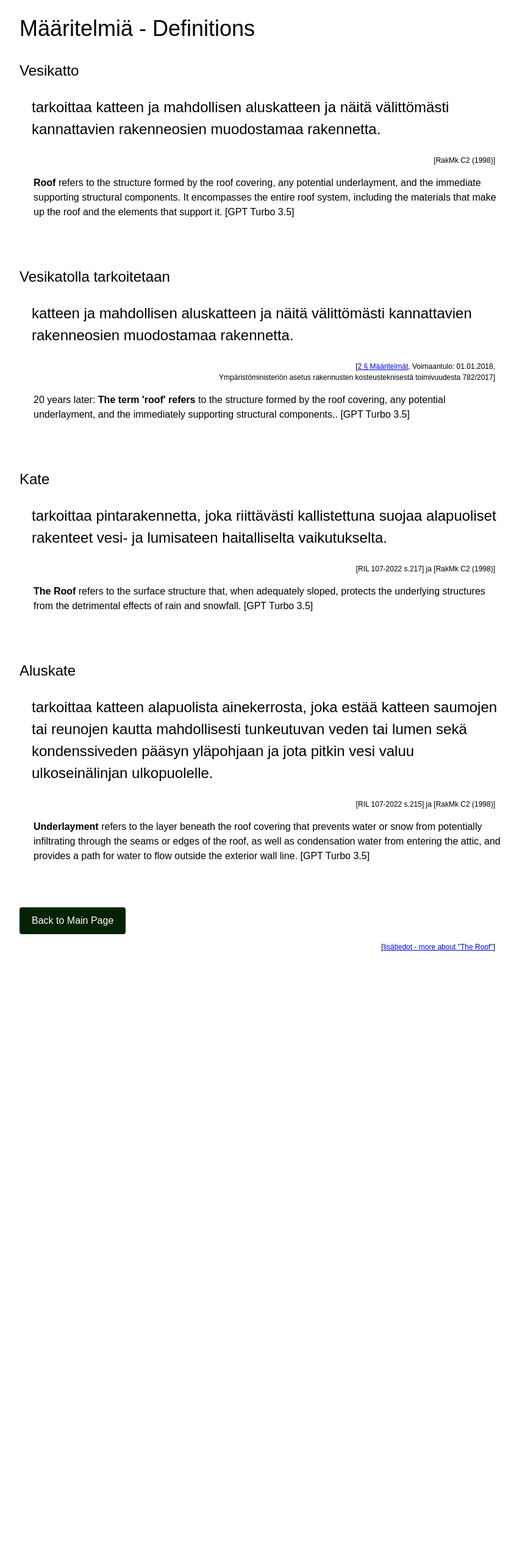
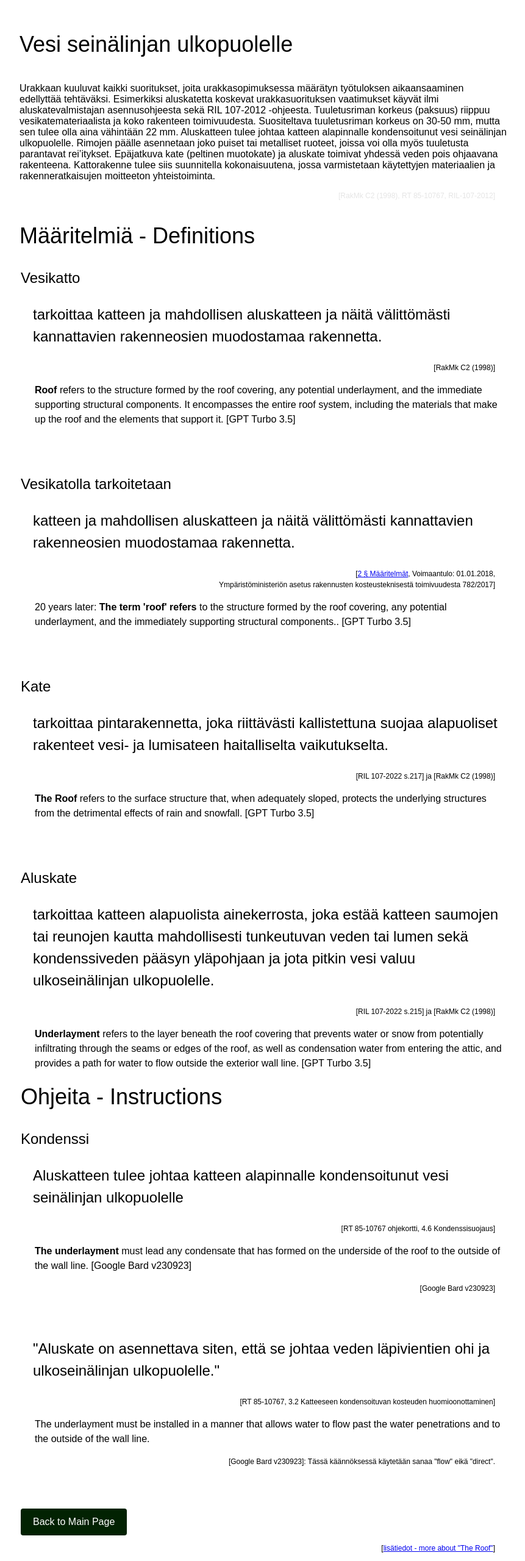
Before and after one commit to talonendm/rimat, a plain HTML site: page assets/html/maaritelmat.html in a window 1280 px wide. Shown: the whole page at 61% size, without its empty margins (208-1069 px from the left). Before the commit the page ends 1594 px from the top, so only its background shows below. Drawn offline with Linux system fonts and the light colour scheme.

Commit message:
rimat RT

```diff
--- a/assets/html/maaritelmat.html
+++ b/assets/html/maaritelmat.html
@@ -4,46 +4,106 @@
 <head>
     <meta charset="UTF-8">
     <meta name="viewport" content="width=device-width, initial-scale=1.0">
-    <title>Määritelmät</title>
+    <title>Määritelmät - toimiva katto</title>
     <link rel="stylesheet" type="text/css" href="/rimat/assets/html/style-html-white.css">
 </head>
 
 <body>
+    <div class="container">
+
+        <p class="text2">Vesi seinälinjan ulkopuolelle</p>
+
+        <p class="fade-out-start">Urakkaan kuuluvat kaikki suoritukset, joita urakkasopimuksessa määrätyn työtuloksen
+            aikaansaaminen edellyttää tehtäväksi. Esimerkiksi aluskatetta koskevat urakkasuorituksen vaatimukset käyvät
+            ilmi aluskatevalmistajan asennusohjeesta sekä RIL 107-2012 -ohjeesta. Tuuletusriman korkeus (paksuus)
+            riippuu vesikatemateriaalista ja koko rakenteen toimivuudesta. Suositeltava tuuletusriman korkeus on 30-50
+            mm, mutta sen tulee olla aina vähintään 22 mm. Aluskatteen tulee johtaa katteen alapinnalle kondensoitunut
+            vesi seinälinjan ulkopuolelle. Rimojen päälle asennetaan joko puiset tai metalliset ruoteet, joissa voi olla
+            myös tuuletusta parantavat rei’itykset. Epäjatkuva kate (peltinen muotokate) ja aluskate toimivat yhdessä
+            veden pois ohjaavana rakenteena. Kattorakenne tulee siis suunnitella kokonaisuutena, jossa varmistetaan
+            käytettyjen materiaalien ja rakenneratkaisujen moitteeton yhteistoiminta.</p>
+
+            <p class="fade-out-reference">[RakMk C2 (1998), RT 85-10767, RIL-107-2012]</p>
+    </div>
     <div class="container">
         <div class="text2">Määritelmiä - Definitions</div>
         <div class="text">
 
 
             <p>Vesikatto</p>
-            <p class="fade-out">tarkoittaa katteen ja mahdollisen aluskatteen ja näitä välittömästi kannattavien rakenneosien muodostamaa rakennetta.</p>
+            <p class="fade-out">tarkoittaa katteen ja mahdollisen aluskatteen ja näitä välittömästi kannattavien
+                rakenneosien muodostamaa rakennetta.</p>
             <p class="fade-out-reference">[RakMk C2 (1998)]</p>
-            <p class="fade-out-en"><b>Roof</b> refers to the structure formed by the roof covering, any potential underlayment, and the immediate supporting structural components. It encompasses the entire roof system, including the materials that make up the roof and the elements that support it. [GPT Turbo 3.5]</p>
+            <p class="fade-out-en"><b>Roof</b> refers to the structure formed by the roof covering, any potential
+                underlayment, and the immediate supporting structural components. It encompasses the entire roof system,
+                including the materials that make up the roof and the elements that support it. [GPT Turbo 3.5]</p>
             <br>
 
             <p>Vesikatolla tarkoitetaan</p>
-            <p class="fade-out">katteen ja mahdollisen aluskatteen ja näitä välittömästi kannattavien rakenneosien muodostamaa rakennetta.</p>
-            <p class="fade-out-reference">[<a href="https://www.finlex.fi/fi/laki/alkup/2017/20170782#Pidm46333579395952">2 § Määritelmät</a>, Voimaantulo: 01.01.2018,<br>Ympäristöministeriön asetus rakennusten kosteusteknisestä toimivuudesta 782/2017]</p>
-            <p class="fade-out-en">20 years later: <b>The term 'roof' refers</b> to the structure formed by the roof covering, any potential underlayment, and the immediately supporting structural components.. [GPT Turbo 3.5]</p>
+            <p class="fade-out">katteen ja mahdollisen aluskatteen ja näitä välittömästi kannattavien rakenneosien
+                muodostamaa rakennetta.</p>
+            <p class="fade-out-reference">[<a
+                    href="https://www.finlex.fi/fi/laki/alkup/2017/20170782#Pidm46333579395952">2 § Määritelmät</a>,
+                Voimaantulo: 01.01.2018,<br>Ympäristöministeriön asetus rakennusten kosteusteknisestä toimivuudesta
+                782/2017]</p>
+            <p class="fade-out-en">20 years later: <b>The term 'roof' refers</b> to the structure formed by the roof
+                covering, any potential underlayment, and the immediately supporting structural components.. [GPT Turbo
+                3.5]</p>
             <br>
 
             <p>Kate</p>
-            <p class="fade-out">tarkoittaa pintarakennetta, joka riittävästi kallistettuna suojaa alapuoliset rakenteet vesi- ja lumisateen haitalliselta vaikutukselta.</p>
+            <p class="fade-out">tarkoittaa pintarakennetta, joka riittävästi kallistettuna suojaa alapuoliset rakenteet
+                vesi- ja lumisateen haitalliselta vaikutukselta.</p>
             <p class="fade-out-reference">[RIL 107-2022 s.217] ja [RakMk C2 (1998)]</p>
-            <p class="fade-out-en"><b>The Roof</b> refers to the surface structure that, when adequately sloped, protects the underlying structures from the detrimental effects of rain and snowfall. [GPT Turbo 3.5]</p>
+            <p class="fade-out-en"><b>The Roof</b> refers to the surface structure that, when adequately sloped,
+                protects the underlying structures from the detrimental effects of rain and snowfall. [GPT Turbo 3.5]
+            </p>
             <br>
 
             <p>Aluskate</p>
-            <p class="fade-out">tarkoittaa katteen alapuolista ainekerrosta, joka estää katteen saumojen tai reunojen kautta mahdollisesti tunkeutuvan veden tai lumen sekä kondenssiveden pääsyn yläpohjaan ja jota pitkin vesi valuu ulkoseinälinjan ulkopuolelle.</p>
+            <p class="fade-out">tarkoittaa katteen alapuolista ainekerrosta, joka estää katteen saumojen tai reunojen
+                kautta mahdollisesti tunkeutuvan veden tai lumen sekä kondenssiveden pääsyn yläpohjaan ja jota pitkin
+                vesi valuu ulkoseinälinjan ulkopuolelle.</p>
             <p class="fade-out-reference">[RIL 107-2022 s.215] ja [RakMk C2 (1998)]</p>
-            <p class="fade-out-en"><b>Underlayment</b> refers to the layer beneath the roof covering that prevents water or snow from potentially infiltrating through the seams or edges of the roof, as well as condensation water from entering the attic, and provides a path for water to flow outside the exterior wall line. [GPT Turbo 3.5]</p>
+            <p class="fade-out-en"><b>Underlayment</b> refers to the layer beneath the roof covering that prevents water
+                or snow from potentially infiltrating through the seams or edges of the roof, as well as condensation
+                water from entering the attic, and provides a path for water to flow outside the exterior wall line.
+                [GPT Turbo 3.5]</p>
+
+            <!-- Add more sentences as needed -->
+
+
+            <div class="text2">Ohjeita - Instructions</div>
+
+            <p>Kondenssi</p>
+            <p class="fade-out">Aluskatteen tulee johtaa katteen alapinnalle kondensoitunut vesi seinälinjan
+                ulkopuolelle</p>
+            <p class="fade-out-reference">[RT 85-10767 ohjekortti, 4.6 Kondenssisuojaus]</p>
+            <p class="fade-out-en"><b>The underlayment</b> must lead any condensate that has formed on the underside of
+                the roof to the outside of the wall line. [Google Bard v230923]</p>
+
+            <p class="fade-out-reference">[Google Bard v230923]</p>
+            <br>
+            <p class="fade-out">"Aluskate on asennettava siten, että se johtaa veden läpivientien ohi ja ulkoseinälinjan
+                ulkopuolelle." </p>
+            <p class="fade-out-reference">[RT 85-10767, 3.2 Katteeseen kondensoituvan kosteuden huomioonottaminen]</p>
+            <p class="fade-out-en">The underlayment must be installed in a manner that allows water to flow past the
+                water penetrations and to the outside of the wall line.</p>
+
+            <p class="fade-out-reference">[Google Bard v230923]: Tässä käännöksessä käytetään sanaa "flow" eikä
+                "direct".</p>
             <br>
             <a href="/rimat/index.html" class="back-button">Back to Main Page</a>
             <br>
-            <p class="fade-out-reference">[<a href="https://talonendm.github.io/2022-05-20-vesikattolaki/">lisätiedot - more about "The Roof"</a>]</p>
+            <p class="fade-out-reference">[<a href="https://talonendm.github.io/2022-05-20-vesikattolaki/">lisätiedot -
+                    more about "The Roof"</a>]</p>
 
-            <!-- Add more sentences as needed -->
+            <br>
+            <br>
+            <br>
         </div>
     </div>
+
     <script>
         const text = document.querySelector('.text');
         const sentences = text.querySelectorAll('p');
@@ -76,11 +136,11 @@
             });
         }
 
-         // Initial check to see if any sentences are in the viewport on page load
-         window.addEventListener('load', fadeSentencesOnScroll);
+        // Initial check to see if any sentences are in the viewport on page load
+        window.addEventListener('load', fadeSentencesOnScroll);
 
-// Check for elements in the viewport on scroll
-window.addEventListener('scroll', fadeSentencesOnScroll);
+        // Check for elements in the viewport on scroll
+        window.addEventListener('scroll', fadeSentencesOnScroll);
 
 
     </script>
--- a/assets/html/style-html-white.css
+++ b/assets/html/style-html-white.css
@@ -7,20 +7,29 @@ body {
 .container {
   max-width: 800px;
   margin: 0 auto;
-  padding: 20px;
+  padding: 10px;
 }
 
 .text {
   font-size: 24px;
   line-height: 1.5;
+  padding-left: 2px;
 }
 
 .text2 {
   font-size: 36px;
   line-height: 1.5;
+  padding-left: 0px;
 }
 
 /* Add this CSS for fading effect */
+
+.fade-out-start {
+  opacity: 1;
+  transition: opacity 0s;
+  padding-left: 0px;
+}
+
 .fade-out {
   opacity: 0.2;
   transition: opacity 0.5s;
```
Also changed, not shown: index.html (+1 -1 lines).
